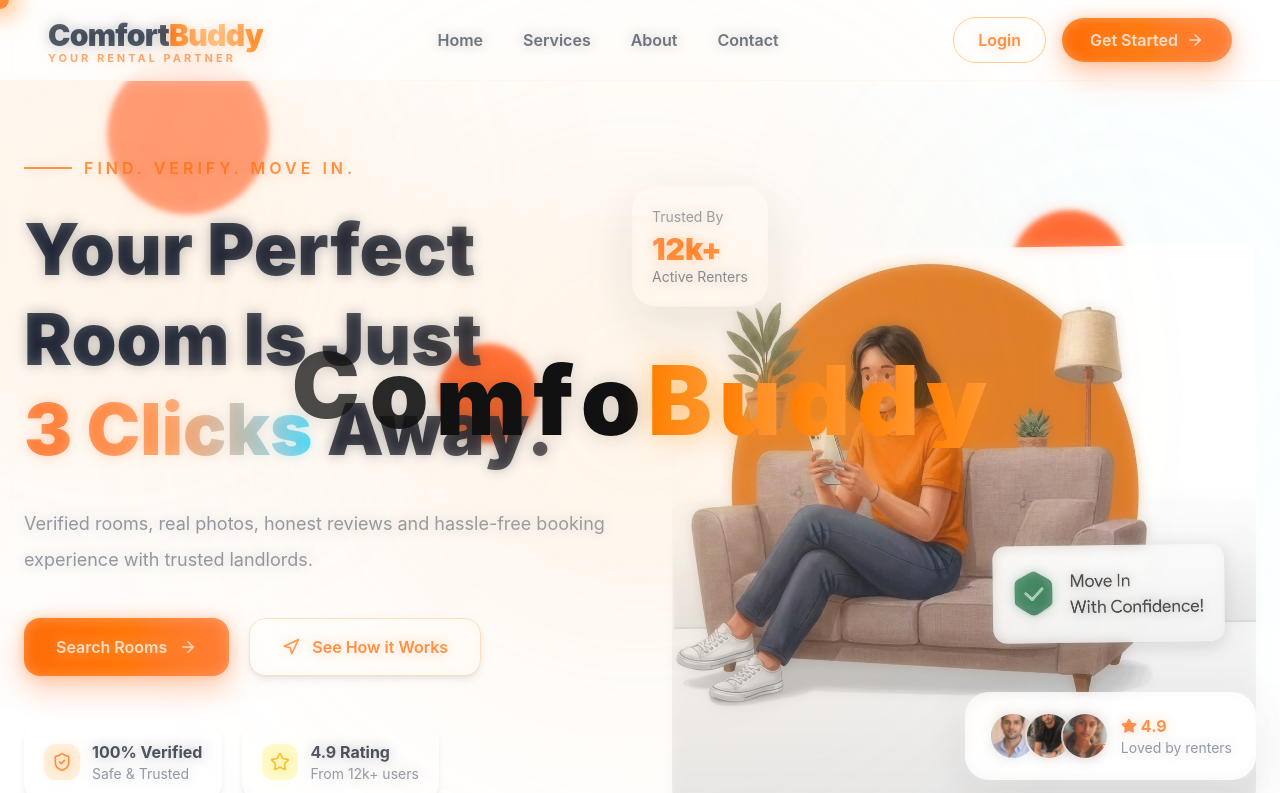
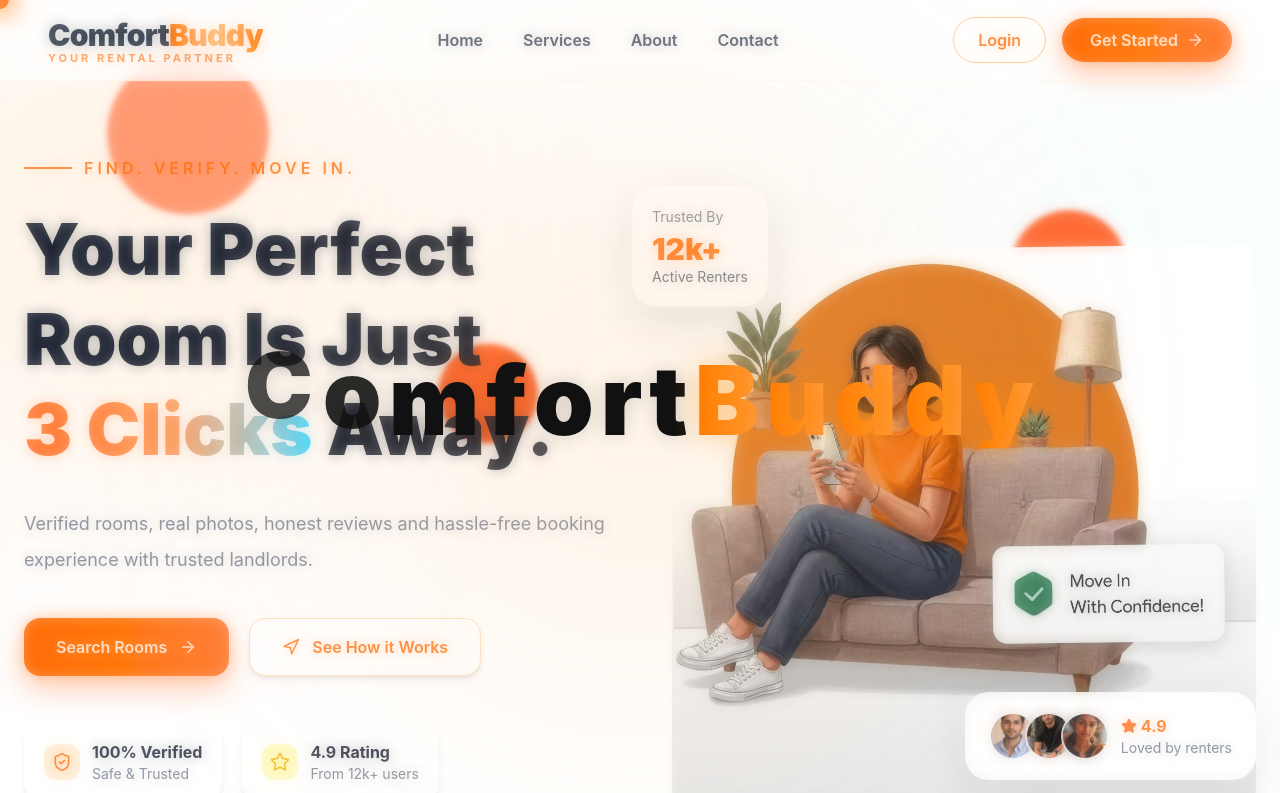
Before and after one commit to SinhaJi55/Comfobuddy, a React (Vite) app in the folder frontend/vite-project/: page / in a window 1280 px wide. Shown: the top 793 px of the page. Built offline with nearby package versions, Linux system fonts and the light colour scheme.

Commit message:
spell of comfort

```diff
--- a/frontend/vite-project/src/pages/Comfoanimation.jsx
+++ b/frontend/vite-project/src/pages/Comfoanimation.jsx
@@ -53,7 +53,7 @@ const Comfoanimation = () => {
       <div className="absolute inset-0 flex items-center justify-center">
 
         {/* COMFO */}
-        {"Comfo".split("").map((letter, index) => (
+        {"Comfort".split("").map((letter, index) => (
           <motion.span
             key={index}
             initial={{
```
